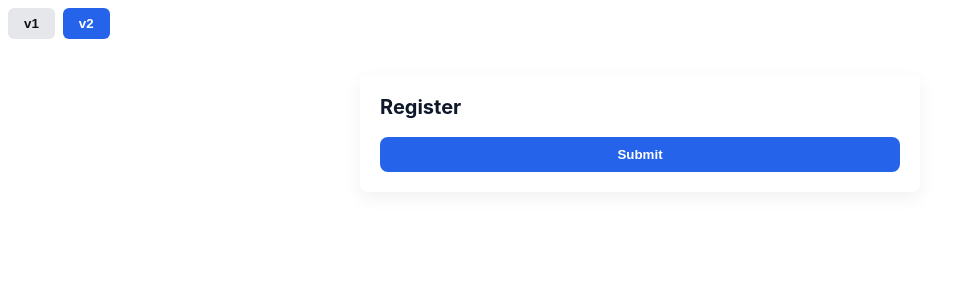
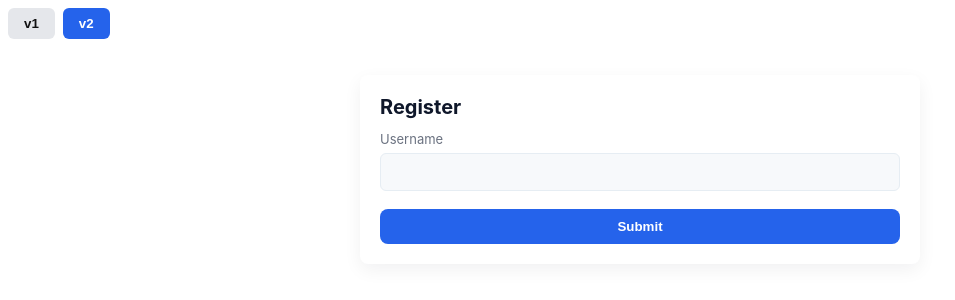
Before and after one commit to Lijcoesh/TanstackFormTest, a React (Vite) app: page / in a window 1280 px wide. Both pictures are taken after a click on the button "v2". Shown: the top 300 px of the page, without its empty margins (0-955 px from the left). Built offline with nearby package versions, Linux system fonts and the light colour scheme.

Commit message:
add username field using tanstack form

```diff
--- a/src/RegisterFormV2/RegisterForm.tsx
+++ b/src/RegisterFormV2/RegisterForm.tsx
@@ -35,6 +35,22 @@ export default function RegisterForm() {
                     form.handleSubmit()
                 }}
             >
+                <div className="form-row">
+                    <form.Field name="username">
+                        {(field) => (
+                            <>
+                                <label htmlFor="username">Username</label>
+                                <input className="form-input"
+                                    type="text"
+                                    id="username"
+                                    name="username"
+                                    value={field.state.value}
+                                    onChange={(e) => field.handleChange(e.target.value)}
+                                />
+                            </>
+                        )}
+                    </form.Field>
+                </div>
 
                 <div className="form-row actions">
                     <button className="submit-btn" type="submit">Submit</button>
```
